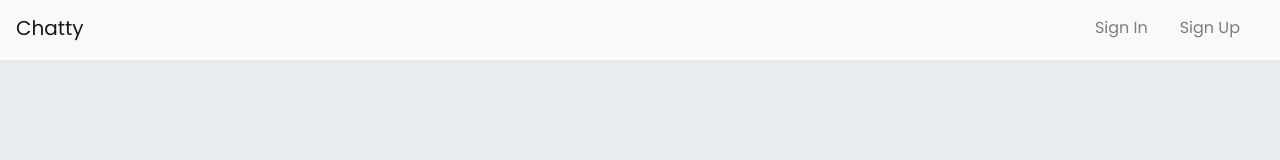
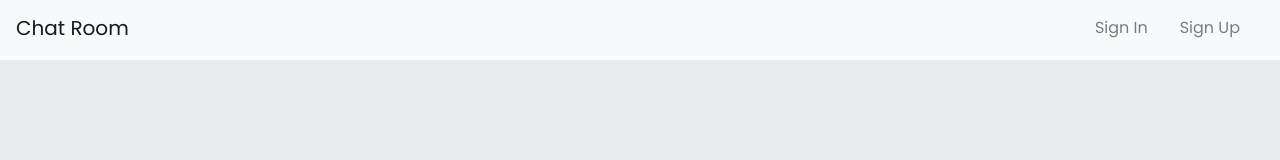
Before and after one commit to geraldgsh/firebase-react-chat, a React (Create React App) app: page / in a window 1280 px wide. Shown: the top 160 px of the page. Built offline with nearby package versions, Linux system fonts and the light colour scheme; no server answers.

Commit message:
edit change

```diff
--- a/src/components/Header.jsx
+++ b/src/components/Header.jsx
@@ -7,7 +7,7 @@
   return (
     <header>
       <nav className="navbar navbar-expand-sm fixed-top navbar-light bg-light">
-        <Link className="navbar-brand" to="/">Chatty</Link>
+        <Link className="navbar-brand" to="/">Chat Room</Link>
         <button className="navbar-toggler" type="button" data-toggle="collapse" data-target="#navbarNavAltMarkup" aria-controls="navbarNavAltMarkup" aria-expanded="false" aria-label="Toggle navigation">
           <span className="navbar-toggler-icon" />
         </button>
--- a/src/containers/Chat.jsx
+++ b/src/containers/Chat.jsx
@@ -84,6 +84,8 @@
           {/* chat area */}
           {this.state.chats.map(chat => (
             <p key={chat.timestamp} className={`chat-bubble ${this.state.user.uid === chat.uid ? 'current-user' : ''}`}>
+              <span className="chat-time float-right">{this.state.user.email}</span>
+              <br />
               {chat.content}
               <br />
               <span className="chat-time float-right">{this.formatTime(chat.timestamp)}</span>
```
